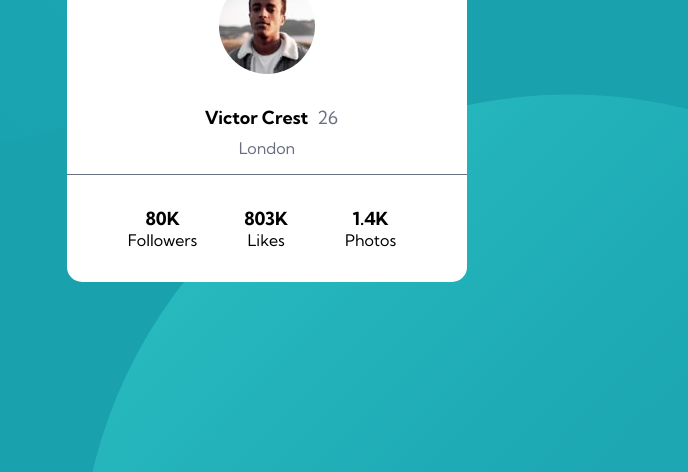
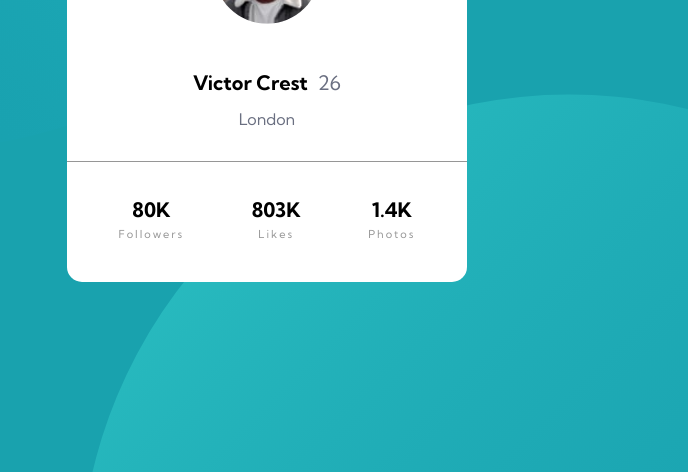
Before and after one commit to Xhiel23/Profile-Card-Challenge, a plain HTML site: page index.html in a window 1280 px wide. Shown: the part 328-800 px from the top of the page, without its empty margins (373-1061 px from the left). Drawn offline with Linux system fonts and the light colour scheme.

Commit message:
Styles done

```diff
--- a/scss/styles.scss
+++ b/scss/styles.scss
@@ -3,11 +3,12 @@
 $fontFamily: "Kumbh Sans";
 $fontWeigth: 400;
 $fontWeigthBold: 700;
-$fontSize: 18px;
+$fontSize: 20px;
 //Variables: Colors
 $cyan: hsl(187,75%,39%);
 $darkGray: hsl(229,23%,23%);
 $lightGray: hsl(227,10%,46%);
+$lightlightGray: hsl(0, 0%, 59%);
 
 //Variables: Screen Sizes
 $mobileSize: 375px;
@@ -41,7 +42,6 @@ body{
             width: 100%;
             border-radius: 15px 15px 0 0;
         }
-
     }
     .card_body{
         display: flex;
@@ -49,10 +49,14 @@ body{
         align-items: center;
         justify-content: space-between;
         width: 100%;
+        position: relative;
         .card_body_img{
+            position: absolute;
+            top: -50%;
             img{
                 border-radius: 50%;
-                border: 3px solid white;
+                border: 5px solid white;
+                transform: scale(1.1);
             }
         }
         .card_body_info{
@@ -60,7 +64,7 @@ body{
             flex-direction: column;
             align-items: center;
             justify-content: space-between;
-            padding: 1em;
+            padding: 1em 0 2em 0;
             .info_name_age{
                 display: flex;
                 flex-direction: row nowrap;
@@ -68,8 +72,9 @@ body{
                 justify-content: center;
                 font-weight: $fontWeigthBold;
                 font-size: $fontSize;
+                padding: .7em;
                 .name{
-                    padding: .5em;
+                    padding-right: .5em;
                 }
                 .age{
                     color: $lightGray;
@@ -84,23 +89,29 @@ body{
         .card_body_media{
             width: 100%;
             margin: auto;
-            border-top: 1px solid $lightGray;
+            border-top: 1px solid $lightlightGray;
             display: flex;
             justify-content: space-evenly;
             align-items: center;
-            padding: 2em;
+            padding: 1.2em 0;
             .media_box{
                 display: flex;
                 flex-direction: column;
                 justify-content: space-between;
                 align-items: center;
+                padding: 1em;
                 h3{
                     font-weight: $fontWeigthBold;
                     font-size: $fontSize;
-                    padding: 0 1em;
+                }
+                p{
+                    color: $lightlightGray;
+                    letter-spacing: 2px;
+                    font-weight: $fontWeigth;
+                    font-size: 11px;
+                    padding: 0.5em;
                 }
             }
         }
     }
-
 }
```
Also changed, not shown: index.html (+0 -1 lines), css/styles.css.
